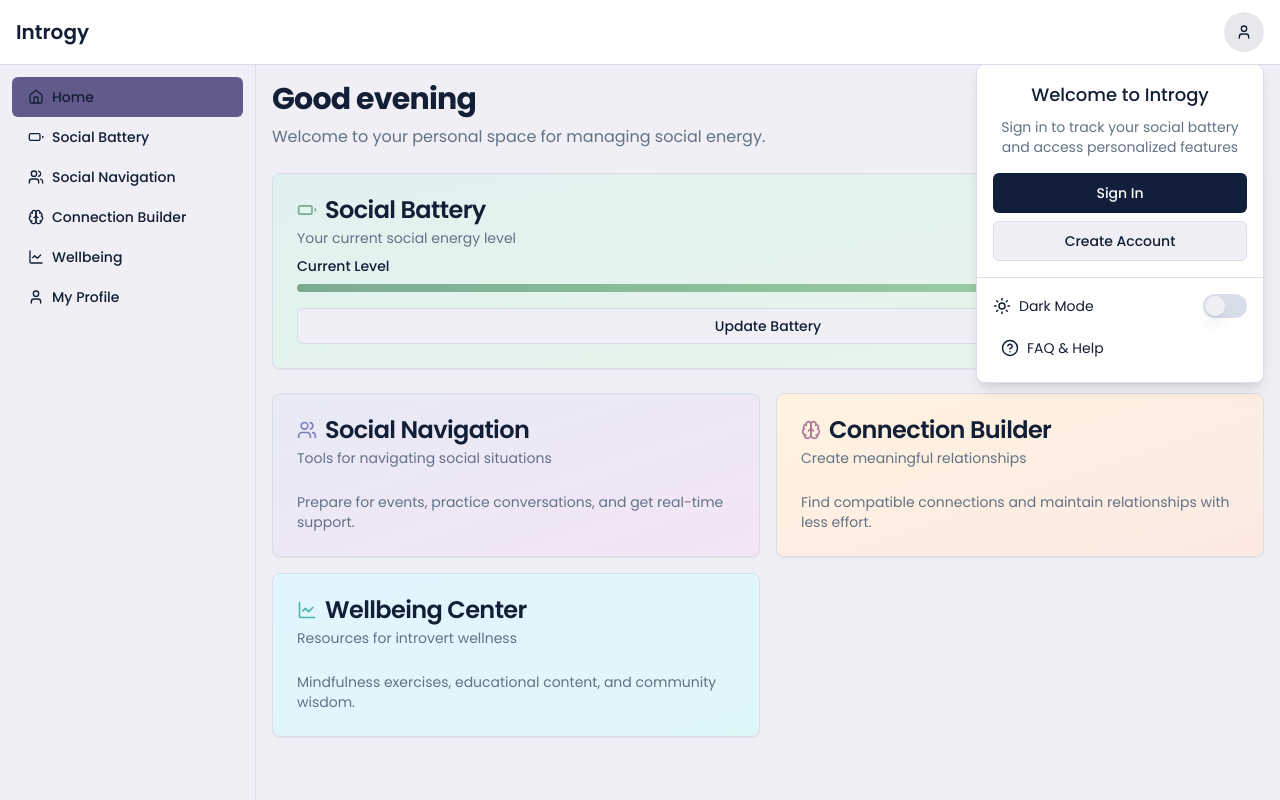
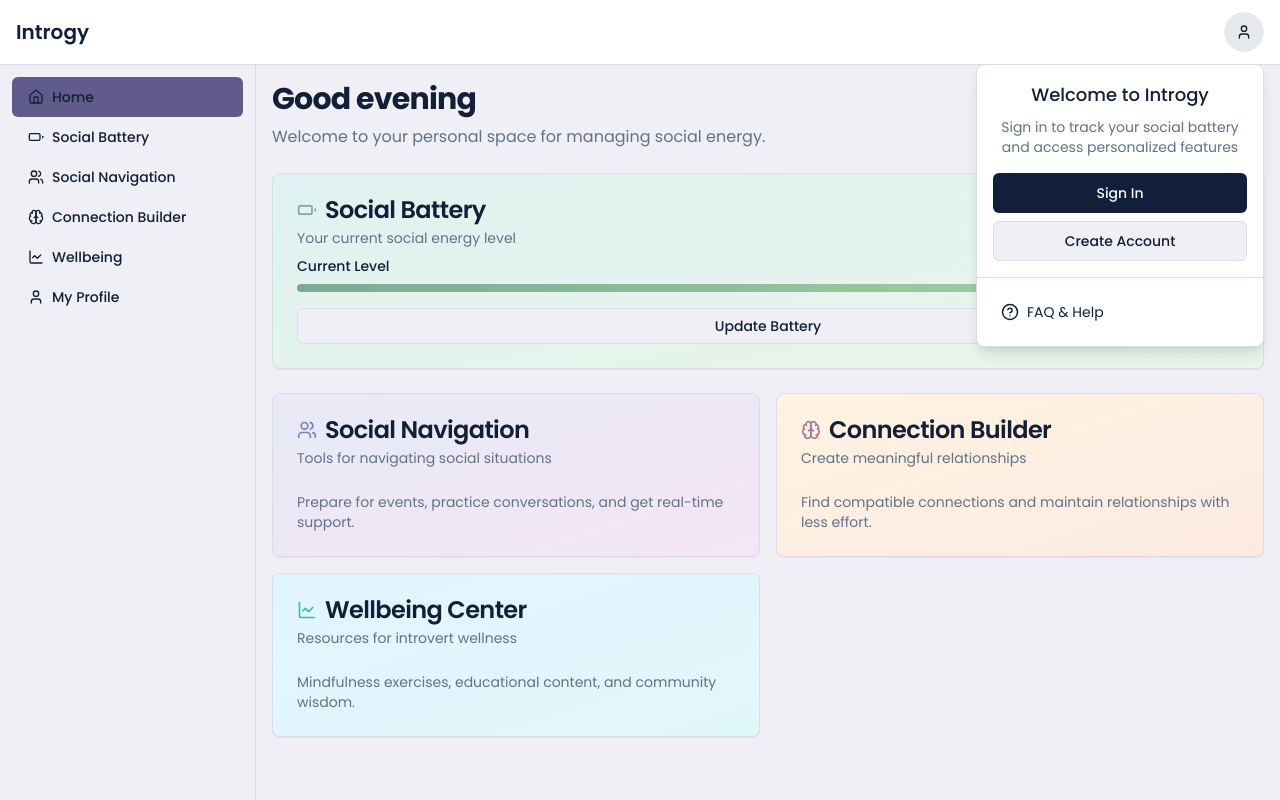
Before and after one commit to saleemjadallah/Introgy, a React (Vite) app: page / in a window 1280 px wide. Both pictures are taken after a click on the button 1244 px from the left and 32 px from the top of the page. Built offline with nearby package versions, Linux system fonts and the light colour scheme.

Commit message:
Remove dark mode toggle
Removes the dark mode toggle from the profile avatar dropdown.

```diff
--- a/src/components/profile/ProfileDropdown.tsx
+++ b/src/components/profile/ProfileDropdown.tsx
@@ -8,8 +8,6 @@ import {
   LogOut,
   HelpCircle,
   Award,
-  Moon,
-  Sun,
   Shield,
   Bell,
   BellOff
@@ -28,9 +26,6 @@ interface ProfileDropdownProps {
 
 export const ProfileDropdown = ({ isOpen, onClose }: ProfileDropdownProps) => {
   const { user, signOut, isAuthenticated } = useAuth();
-  const [darkMode, setDarkMode] = useState(
-    document.documentElement.classList.contains("dark")
-  );
   const [notifications, setNotifications] = useState(true);
   const dropdownRef = useRef<HTMLDivElement>(null);
 
@@ -49,15 +44,6 @@ export const ProfileDropdown = ({ isOpen, onClose }: ProfileDropdownProps) => {
       document.removeEventListener("mousedown", handleClickOutside);
     };
   }, [onClose]);
-
-  const toggleDarkMode = () => {
-    const newMode = !darkMode;
-    setDarkMode(newMode);
-    document.documentElement.classList.toggle("dark", newMode);
-    toast(newMode ? "Dark mode enabled" : "Light mode enabled", {
-      duration: 2000,
-    });
-  };
 
   const toggleNotifications = () => {
     setNotifications(!notifications);
@@ -100,14 +86,6 @@ export const ProfileDropdown = ({ isOpen, onClose }: ProfileDropdownProps) => {
           </div>
 
           <div className="p-4 space-y-3">
-            <div className="flex items-center justify-between">
-              <div className="flex items-center gap-2">
-                {darkMode ? <Moon size={18} /> : <Sun size={18} />}
-                <span className="text-sm">Dark Mode</span>
-              </div>
-              <Switch checked={darkMode} onCheckedChange={toggleDarkMode} />
-            </div>
-
             <Link to="/faq" className="flex items-center gap-2 text-sm p-2 hover:bg-accent rounded-md">
               <HelpCircle size={18} />
               <span>FAQ & Help</span>
@@ -158,14 +136,6 @@ export const ProfileDropdown = ({ isOpen, onClose }: ProfileDropdownProps) => {
           <div className="p-2 space-y-1">
             <div className="flex items-center justify-between p-2">
               <div className="flex items-center gap-2 text-sm">
-                {darkMode ? <Moon size={18} /> : <Sun size={18} />}
-                <span>Dark Mode</span>
-              </div>
-              <Switch checked={darkMode} onCheckedChange={toggleDarkMode} />
-            </div>
-
-            <div className="flex items-center justify-between p-2">
-              <div className="flex items-center gap-2 text-sm">
                 {notifications ? <Bell size={18} /> : <BellOff size={18} />}
                 <span>Notifications</span>
               </div>
```
